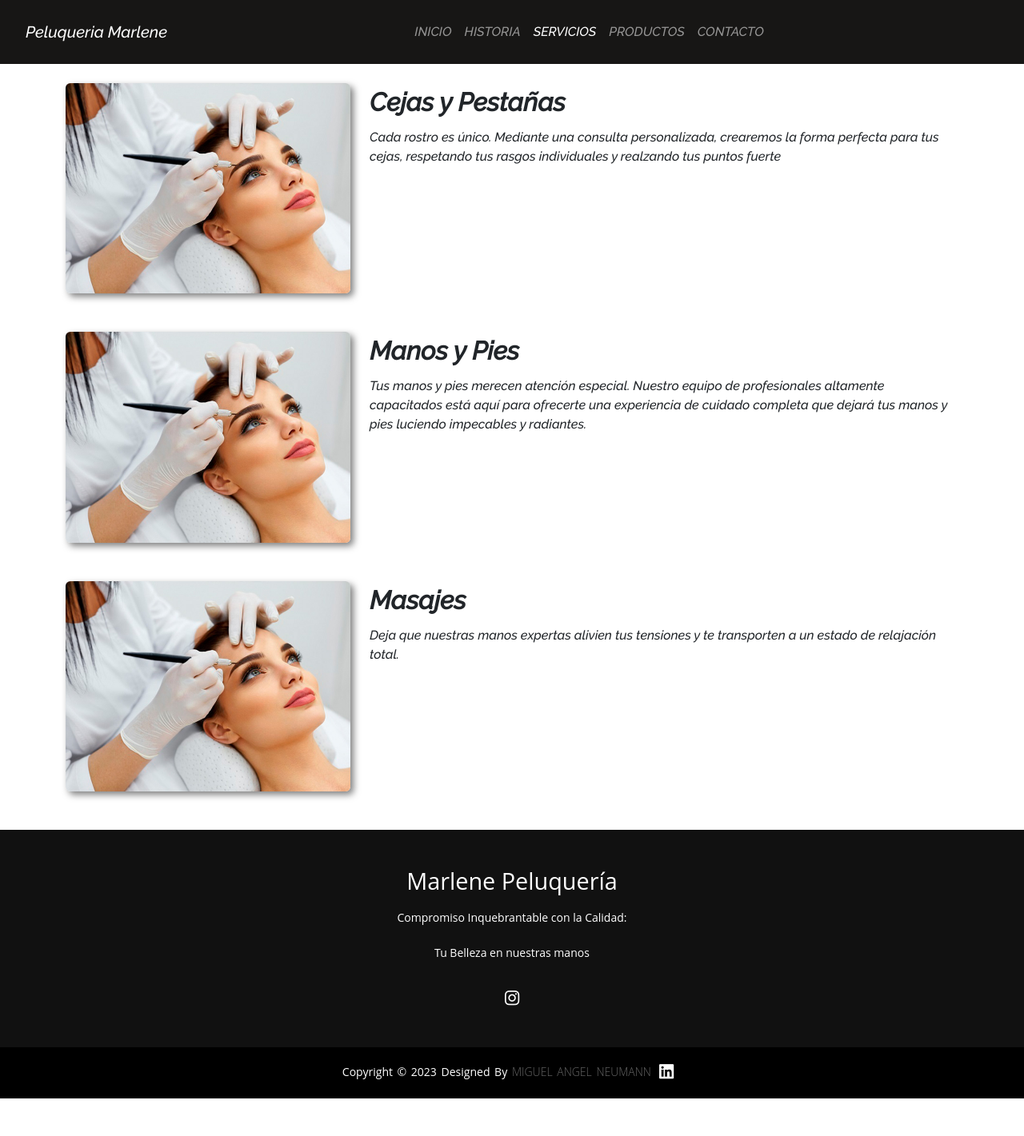
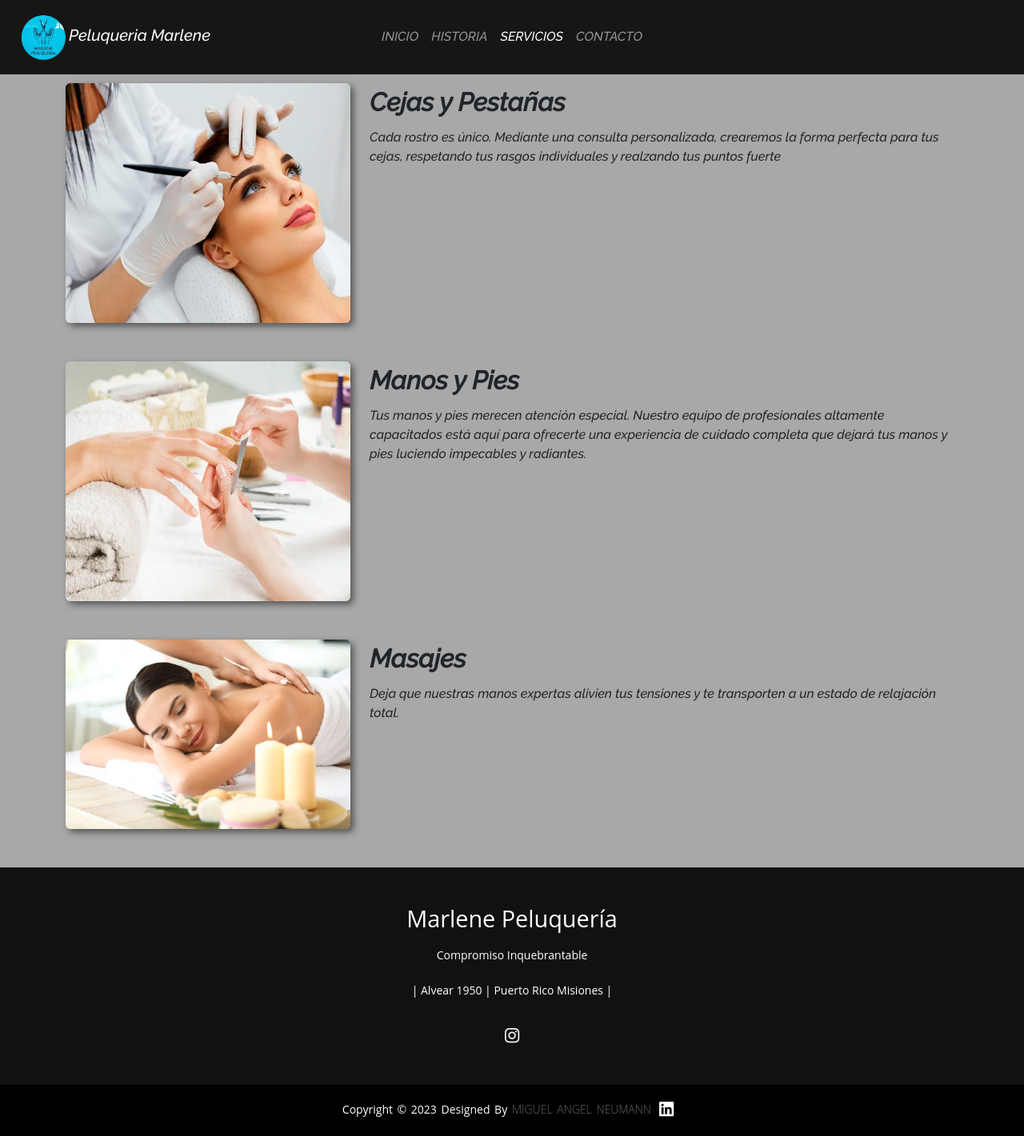
Before and after one commit to guelan14/web-peluqueria, a Django app: page /services/ in a window 1280 px wide. Shown: the whole page at 80% size. Before the commit the page ends 1374 px from the top, so only its background shows below. Run offline with Django 4.2, Linux system fonts and the light colour scheme; some libraries are stand-ins or nearby versions.

Commit message:
actualizacion

```diff
--- a/contact/templates/contact/contact.html
+++ b/contact/templates/contact/contact.html
@@ -3,7 +3,7 @@
 {% load static %}
 
 {% block content %}
-<div class="page-section" style="background-color: rgb(255, 255, 255)" ;>
+<div class="page-section" ;>
     <section class=" text-center ">
         <div class=" container  pb-5">
             <div class="row ">
@@ -18,7 +18,7 @@
                             De 8:30hs a 12:00hs
                         </li>
                         <li>
-                            De 15:30 a 20:00hs
+                            De 15:30hs a 20:00hs
                         </li>
 
                     </ul>
--- a/core/static/core/css/styles.css
+++ b/core/static/core/css/styles.css
@@ -1,5 +1,5 @@
 .navegation{
-    padding: 20px;
+    padding: 10px;
     background-color:rgb(23, 22, 21) !important;
     font-family:'Raleway', sans-serif;
     font-size: 1rem;
@@ -36,19 +36,11 @@
     font-weight: 100;
 }
 
-
-
-#div-left {
+/*#div-left {
     opacity: 0;
     transform: translateX(-100%);
     transition: opacity 1.5s, transform 2s;
-  }
-
-#div-right{
-    opacity: 0;
-    transform: translateX(+100%);
-    transition: opacity 1.5s, transform 2s;
-}
+  }*/
 
 .nav-hiden{
     transform:translatey(-100%);
--- a/core/static/core/js/app.js
+++ b/core/static/core/js/app.js
@@ -1,4 +1,4 @@
-//Ocultar nav
+//Ocultar navbaR
 const nav=document.querySelector(".navegation");
 let lastScrollY=window.scrollY;
 
@@ -15,14 +15,15 @@ window.addEventListener("scroll", ()=> {
 });
 
 //Desplazamiento de entrada
-
-function addIntro() {
-  var divLeft = document.getElementById('div-left');
+//function addIntro() {
+  //var divLeft = document.getElementById('div-left');
+  //var divRight = document.getElementById('div-right');
 
   //Aplicar el desplazamiento a ambos divs
-  divLeft.style.opacity = '1';
-    divLeft.style.transform = 'translateX(0)';
-};
+  //divLeft.style.opacity = '1';
+  //divLeft.style.transform = 'translateX(0)';
+
+//};
 
 function logoEnter(){
   var logo=document.getElementById("logo");
@@ -33,6 +34,5 @@ function logoEnter(){
 
 // Ejecutar la función automáticamente al cargar la página
 window.addEventListener('load', function() {
-  addIntro();
   logoEnter();
 });
--- a/core/templates/core/base.html
+++ b/core/templates/core/base.html
@@ -29,19 +29,20 @@
   <title>Peluqueria</title>
 </head>
 
-<body>
+<body style="background-color: rgb(168, 168, 168);">
   <!-- Navbar -->
   <nav class="navegation navbar navbar-expand-lg bg-body-tertiary navbar-dark fixed-top">
-    <div class="container-fluid ">
-      <a class="navbar-brand {% if request.path == '/' %}active{% endif %}" href="{% url 'home' %}">
-        Peluqueria Marlene
+    <div class="container-fluid position-relative">
+      <a class="navbar-brand  href=" {% url 'home' %}">
+        <img class=" img-fluid mb-3 mb-lg-0  rounded" style="width: 4rem;" src=" {% static 'core/img/logo.png' %}"
+          alt="logo">Peluqueria Marlene
       </a>
       <button class="navbar-toggler" type="button" data-bs-toggle="collapse" data-bs-target="#navbarNav"
         aria-controls="navbarNav" aria-expanded="false" aria-label="Toggle navigation">
         <span class="navbar-toggler-icon"></span>
       </button>
-      <div class="collapse navbar-collapse" id="navbarNav">
-        <ul class="navbar-nav  mx-auto">
+      <div class="collapse navbar-collapse position-absolute top-50 start-50 translate-middle" id="navbarNav">
+        <ul class="navbar-nav ">
           <li class="nav-item">
             <a class="nav-link {% if request.path == '/' %}active{% endif %}" href={% url 'home' %}>INICIO</a>
           </li>
@@ -53,10 +54,10 @@
             <a class="nav-link {% if request.path == '/services/'%}active{% endif %}"
               href="{% url 'services' %}">SERVICIOS</a>
           </li>
-          <li>
+          <!--<li>
             <a class="nav-link {% if request.path == '/store/'%}active{% endif %}"
               href="{% url 'store' %}">PRODUCTOS</a>
-          </li>
+          </li>-->
           <li>
             <a class="nav-link {% if request.path == '/contact/'%}active{% endif %}"
               href="{% url 'contact' %}">CONTACTO</a>
@@ -75,8 +76,8 @@
   <footer>
     <div class="footer-content">
       <h3> Marlene Peluquería </h3>
-      <p>Compromiso Inquebrantable con la Calidad: </p>
-      <p> Tu Belleza en nuestras manos</p>
+      <p>Compromiso Inquebrantable</p>
+      <p> | Alvear 1950 | Puerto Rico Misiones |</p>
       <ul class="socials p-0">
         <li><a href="https://instagram.com/peluqueriamarlene?igshid=MzRlODBiNWFlZA==" target="_blank"><i
               class="fa-brands fa-instagram"></i></a> </li>
--- a/core/templates/core/home.html
+++ b/core/templates/core/home.html
@@ -5,8 +5,8 @@
 <!-- Cabecera -->
 <section class="page-section">
   <div class="text-center">
-    <h1 class="fade-in-animation">Marlene Peluquería</h1>
-    <img id="logo" class=" img-fluid mb-3 mb-lg-0 rounded" src=" {% static 'core/img/logo.png' %}" alt="">
+    <h1 class="fade-in-animation p-4">Marlene Peluquería</h1>
+    <img id="logo" class=" img-fluid mb-3 mb-lg-0 rounded" src=" {% static 'core/img/logo.png' %}" alt="logo">
   </div>
   <div class="container pt-5 pb-5 ">
     <div id="div-left" class="row ">
@@ -34,7 +34,7 @@
     <div class="row">
       <div class="col-lg-6">
         <div class="bg-faded p d-flex mr-auto rounded">
-          <span class="section-heading-lower pb-4"> Nuestros clientes? </span>
+          <span class="section-heading-lower pb-4"> Para quienes? </span>
         </div>
         <p>En nuestra peluquería, hemos creado un espacio que acoge a personas de todas las edades, estilos y caminos de
           vida. Nuestro compromiso es servir como el destino perfecto para todos aquellos que buscan realzar su belleza
--- a/services/templates/services/services.html
+++ b/services/templates/services/services.html
@@ -7,7 +7,8 @@
     <div class="container pb-5">
       <div class="row">
         <div class=" col-sm-4">
-          <img class="img-fluid rounded shadow-image " src="{% static 'core/img/cejaspestañas.jpg' %}">
+          <img class="img-fluid rounded shadow-image " style="width: 500px; height: 300px;" `
+            src="{% static 'core/img/cejaspestañas.jpg' %}">
         </div>
         <div class="col-sm-8  mx-auto">
           <div>
@@ -25,14 +26,15 @@
     <div class="container pb-5">
       <div class="row">
         <div class=" col-sm-4">
-          <img class="img-fluid rounded shadow-image " src="{% static 'core/img/cejaspestañas.jpg' %}">
+          <img class="img-fluid rounded shadow-image " style="width: 500px; height: 300px;"
+            src="{% static 'core/img/manos-y-pies.webp' %}">
         </div>
         <div class="col-sm-8  mx-auto">
           <div>
             <span class="section-heading-upper">Manos y Pies</span>
             <span class="section-heading-lower"></span>
           </div>
-          <div class="section-content"> <!-- MEJORAR -->
+          <div class="section-content div-left"> <!-- MEJORAR -->
             <p> Tus manos y pies merecen atención especial. Nuestro equipo de profesionales altamente capacitados está
               aquí para ofrecerte una experiencia de cuidado completa que dejará tus manos y pies luciendo impecables y
               radiantes. </p>
@@ -43,7 +45,7 @@
     <div class="container pb-5">
       <div class="row">
         <div class=" col-sm-4">
-          <img class="img-fluid rounded shadow-image " src="{% static 'core/img/cejaspestañas.jpg' %}">
+          <img class="img-fluid rounded shadow-image " src="{% static 'core/img/masajes.png' %}">
         </div>
         <div class="col-sm-8  mx-auto">
           <div>
```
Also changed, not shown: core/static/core/img/manos-y-pies.webp (added), core/static/core/img/masajes.png (added), media/products/product1.png (deleted), media/products/product1_6foxylo.png (deleted), media/products/product1_EltgwL6.png (deleted), media/products/product1_dr0MB86.png (deleted), media/products/product1_pLSsL5j.png (deleted), media/products/product1_tuKLO2A.png (deleted), media/services/product1.png (deleted), media/services/product1_6foxylo.png (deleted), media/services/product1_AcPaStx.png (deleted), media/services/services1.png (deleted).
